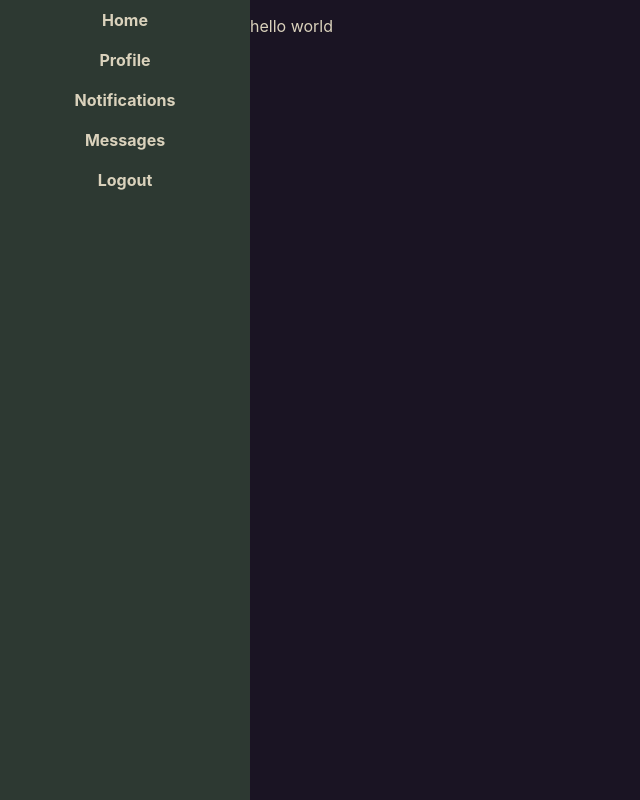
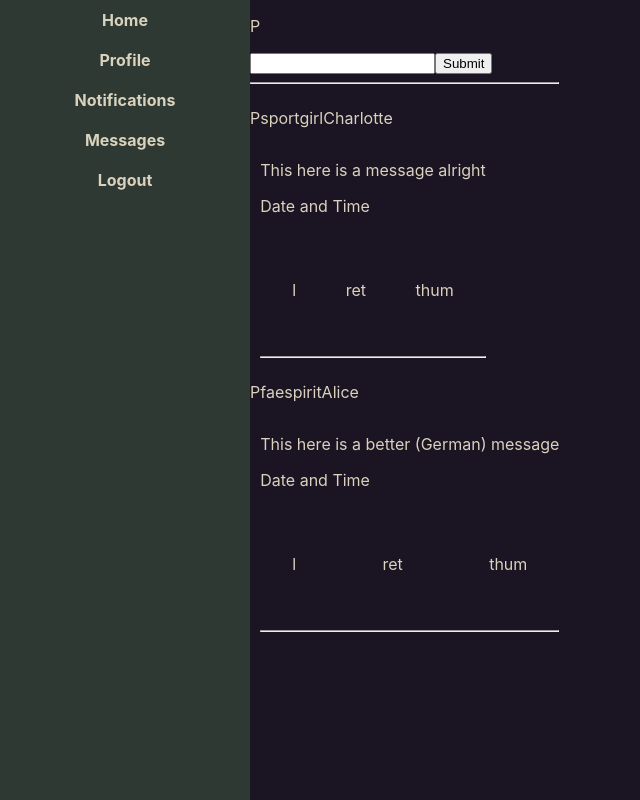
Before and after one commit to BlakeVelemirovich/odinwitter-frontend, a React (Create React App) app: page / in a window 1280 px wide. Shown: the whole page, without its empty margins (0-640 px from the left). Built offline with nearby package versions, Linux system fonts and the light colour scheme.

Commit message:
Ability to submit a strike to backend.

```diff
--- a/package.json
+++ b/package.json
@@ -9,6 +9,7 @@
     "node-sass": "^7.0.3",
     "react": "^18.2.0",
     "react-dom": "^18.2.0",
+    "react-router-dom": "^6.14.0",
     "react-scripts": "5.0.1",
     "web-vitals": "^2.1.4"
   },
--- a/src/App.js
+++ b/src/App.js
@@ -1,13 +1,23 @@
 import './App.scss';
+import { BrowserRouter as Router, Route, Routes } from 'react-router-dom';
 import SideBar from './components/SideBar';
-import Message from './components/Message';
+import Main from './components/Main';
+import Profile from './components/Profile';
+import NotFound from './components/NotFound';
 
 function App() {
   return (
-    <div className='app'>
-      <SideBar />
-      <Message />
-    </div>
+    <Router>
+      <div className='app'>
+        <SideBar />
+        <Routes>
+          <Route path='/' element={<Main />} />
+          <Route path='home' element={<Main />} />
+          <Route path='/profile' element={<Profile />} />
+          <Route path='*' element={<NotFound />} />
+        </Routes>
+      </div>
+    </Router>
   );
 }
 
--- a/src/App.scss
+++ b/src/App.scss
@@ -1,2 +1,3 @@
 @import './scss/Main.scss';
 @import './scss/Sidebar.scss';
+@import './scss/Message.scss';
--- /dev/null
+++ b/src/components/Main.js
@@ -0,0 +1,29 @@
+import Message from "./Message";
+import Strike from "./Strike";
+
+const Main = () => {
+    const posts = [
+        {
+            User: 'Charlotte',
+            Nickname: 'sportgirl',
+            Message: 'This here is a message alright'
+        },
+
+        {
+            User: 'Alice',
+            Nickname: 'faespirit',
+            Message: 'This here is a better (German) message'
+        }
+    ];
+
+    return (
+        <div className="main">
+            <Strike />
+            {posts.map((post, index) => {
+                return <Message post={post} key={index} />
+            })}
+        </div>
+    );
+}
+
+export default Main
--- a/src/components/Message.js
+++ b/src/components/Message.js
@@ -1,7 +1,25 @@
-const Message = () => {
+const Message = ({ post }) => {
 
     return (
-        <p>hello world</p>
+        <div className="message-container">
+            <div className="message-profile-pic">
+                <p>P</p>
+            </div>
+            <div className='message-content'>
+                <div className='user-info'>
+                    <p>{post.Nickname}</p>
+                    <p>{post.User}</p>
+                </div>
+                <p>{post.Message}</p>
+                <p>Date and Time</p>
+                <div className='message-interactions'>
+                    <p>l</p>
+                    <p>ret</p>
+                    <p>thum</p>
+                </div>
+                <hr></hr>
+            </div>
+        </div>
     );
 }
 
--- /dev/null
+++ b/src/components/NotFound.js
@@ -0,0 +1,7 @@
+const NotFound = () => {
+    return (
+        <h1>404 - Page Not Found</h1>
+    );
+}
+
+export default NotFound
--- /dev/null
+++ b/src/components/Profile.js
@@ -0,0 +1,10 @@
+const Profile = () => {
+
+    return (
+        <div className='profile'>
+            <h1>Profile</h1>
+        </div>
+    );
+}
+
+export default Profile
--- a/src/components/SideBar.js
+++ b/src/components/SideBar.js
@@ -6,7 +6,7 @@ const SideBar = () => {
       <ul>
         {links.map((link, index) => (
           <li key={index}>
-            <a href="http://localhost:3000/">{link}</a>
+            <a href={"http://localhost:3000/" + link}>{link}</a>
           </li>
         ))}
       </ul>
--- /dev/null
+++ b/src/components/Strike.js
@@ -0,0 +1,42 @@
+import { useState } from 'react';
+
+const Strike = () => {
+    const [inputValue, setInputValue] = useState('');
+
+    // Sends post submitted to the backend for processing
+    const handleSubmit = async (event) => {
+        event.preventDefault();
+
+        try {
+            const response = await fetch('http://localhost:3001/api/strike', {
+                method: 'POST',
+                headers: {
+                    'Content-Type': 'application/json'
+                },
+                body: JSON.stringify({ inputValue })
+            });
+
+            const data = await response.json();
+            console.log('Response from backend: ', data);
+        } catch (err) {
+            console.log(err);
+        }
+    }
+
+    const handleInputChange = (event) => {
+        setInputValue(event.target.value);
+    }
+
+    return (
+        <div className='strike'>
+            <p>P</p>
+            <form onSubmit={handleSubmit}>
+                <input type='text' value={inputValue} onChange={handleInputChange} />
+                <button type='submit'>Submit</button>
+            </form>
+            <hr />
+        </div>
+    );
+}
+
+export default Strike
--- /dev/null
+++ b/src/scss/Message.scss
@@ -0,0 +1,16 @@
+.message-container {
+    display: flex;
+
+    .message-content {
+
+        .user-info {
+            display: flex;
+        }
+
+        .message-interactions {
+            display: flex;
+            justify-content: space-between;
+            padding: 2rem;
+        }
+    }
+}
```
Also changed, not shown: 1 other file (tests, documents, lock files or other folders).
